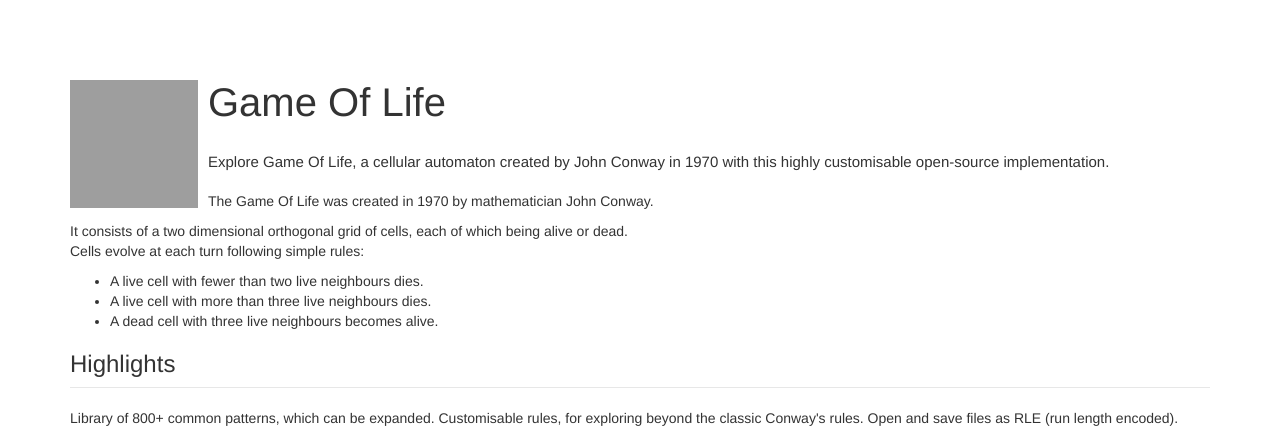
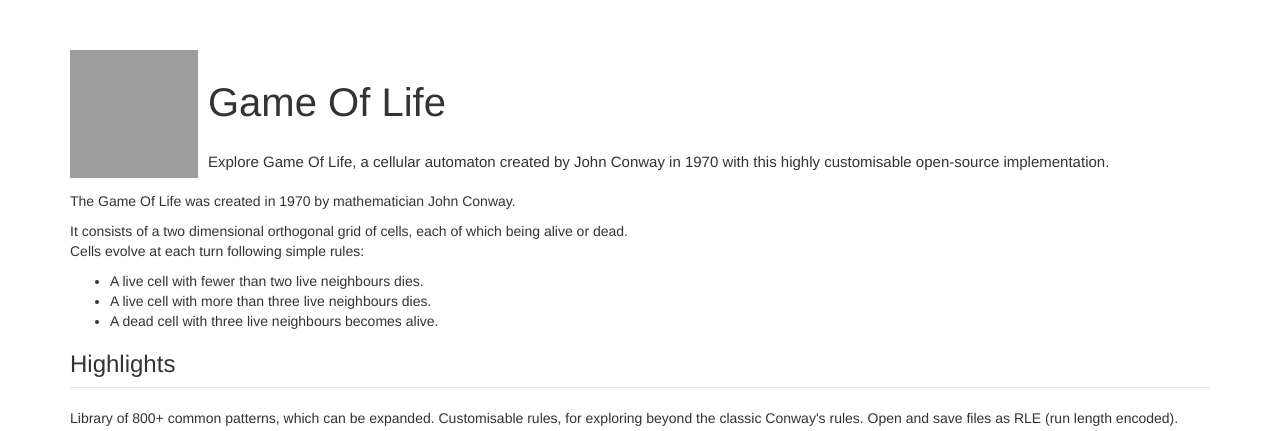
Before and after one commit to macmade/game-of-life.io, a PHP site: page / in a window 1280 px wide. Shown: the top 431 px of the page. Run offline with PHP 8.4, Linux system fonts and the light colour scheme; grey boxes are pictures that could not be loaded.

Commit message:
Layout...

```diff
--- a/index.php
+++ b/index.php
@@ -51,7 +51,7 @@
     </head>
     <body>
         <div class="container">
-            <div class="header">
+            <div class="header clearfix">
                 <img src="/css/image/gol.png" width="128" height="128" alt="Game Of Life" class="pull-left">
                 <h1>Game Of Life</h1>
                 <h2>Explore Game Of Life, a cellular automaton created by John Conway in 1970 with this highly customisable open-source implementation.</h2>
```
